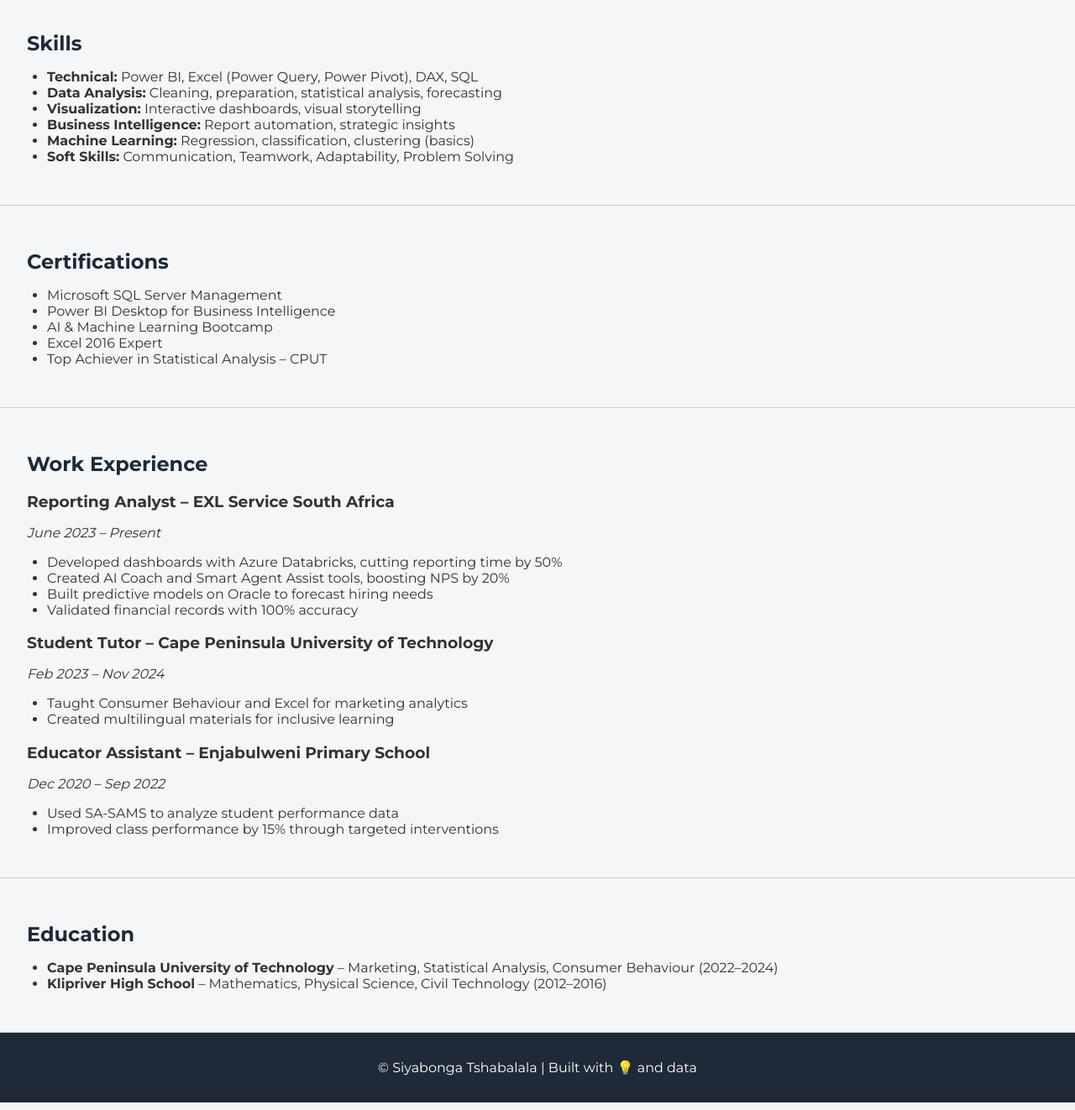
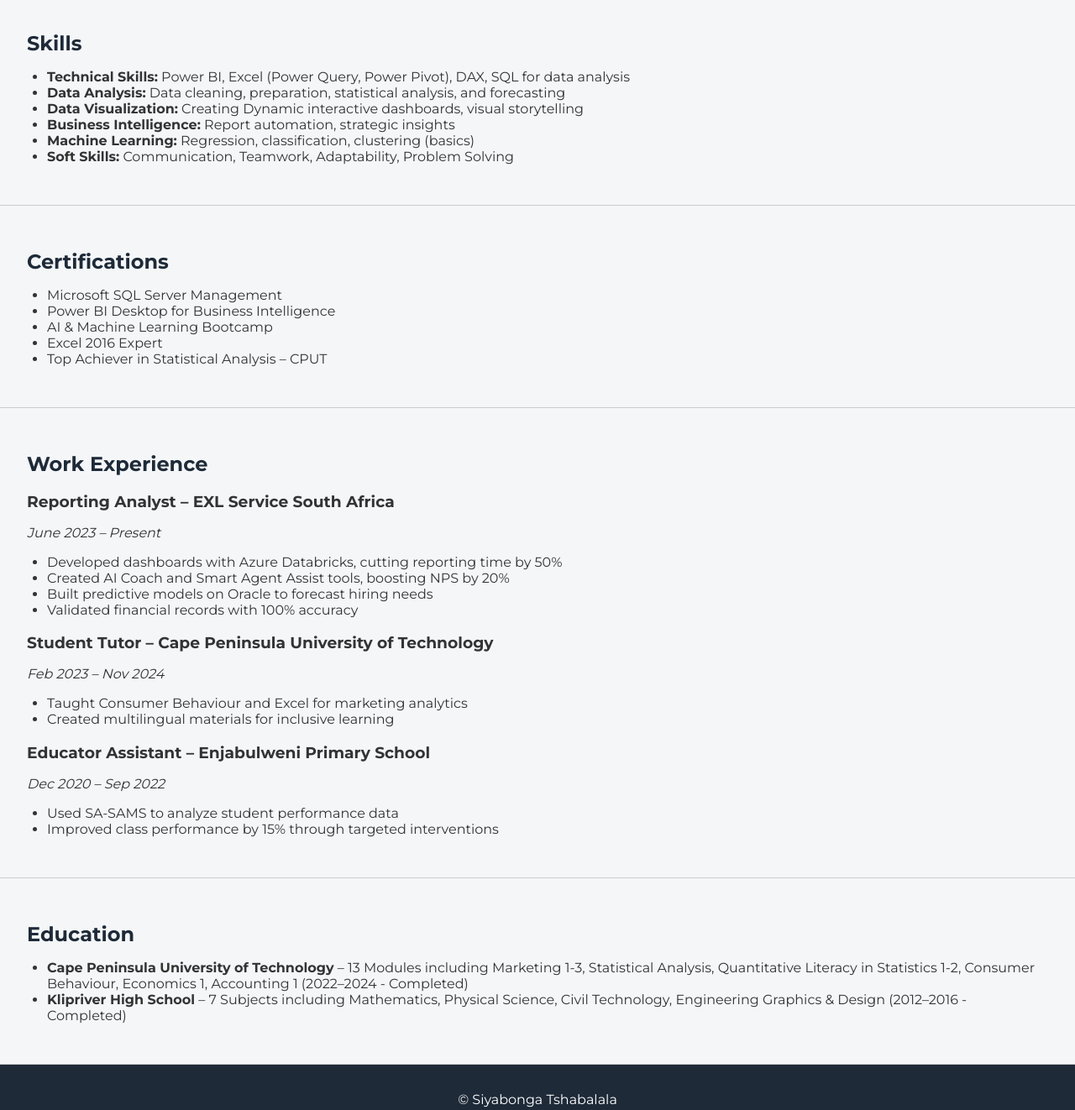
Before and after one commit to sbngtshabalalaa/siyabonga-resume-site, a plain HTML site: page index.html in a window 1280 px wide. Shown: the part 540-1862 px from the top of the page at 84% size. Drawn offline with Linux system fonts and the light colour scheme.

Commit message:
index.html

```diff
--- a/index.html
+++ b/index.html
@@ -27,9 +27,9 @@
   <section>
     <h2>Skills</h2>
     <ul>
-      <li><strong>Technical:</strong> Power BI, Excel (Power Query, Power Pivot), DAX, SQL</li>
-      <li><strong>Data Analysis:</strong> Cleaning, preparation, statistical analysis, forecasting</li>
-      <li><strong>Visualization:</strong> Interactive dashboards, visual storytelling</li>
+      <li><strong>Technical Skills:</strong> Power BI, Excel (Power Query, Power Pivot), DAX, SQL for data analysis</li>
+      <li><strong>Data Analysis:</strong> Data cleaning, preparation, statistical analysis, and forecasting</li>
+      <li><strong>Data Visualization:</strong> Creating Dynamic interactive dashboards, visual storytelling</li>
       <li><strong>Business Intelligence:</strong> Report automation, strategic insights</li>
       <li><strong>Machine Learning:</strong> Regression, classification, clustering (basics)</li>
       <li><strong>Soft Skills:</strong> Communication, Teamwork, Adaptability, Problem Solving</li>
@@ -82,13 +82,13 @@
   <section>
     <h2>Education</h2>
     <ul>
-      <li><strong>Cape Peninsula University of Technology</strong> – Marketing, Statistical Analysis, Consumer Behaviour (2022–2024)</li>
-      <li><strong>Klipriver High School</strong> – Mathematics, Physical Science, Civil Technology (2012–2016)</li>
+      <li><strong>Cape Peninsula University of Technology</strong> – 13 Modules including Marketing 1-3, Statistical Analysis, Quantitative Literacy in Statistics 1-2, Consumer Behaviour, Economics 1, Accounting 1 (2022–2024 - Completed)</li>
+      <li><strong>Klipriver High School</strong> – 7 Subjects including Mathematics, Physical Science, Civil Technology, Engineering Graphics & Design (2012–2016 - Completed)</li>
     </ul>
   </section>
 
   <footer>
-    <p>© Siyabonga Tshabalala | Built with 💡 and data</p>
+    <p>© Siyabonga Tshabalala </p>
   </footer>
 </body>
 
```
